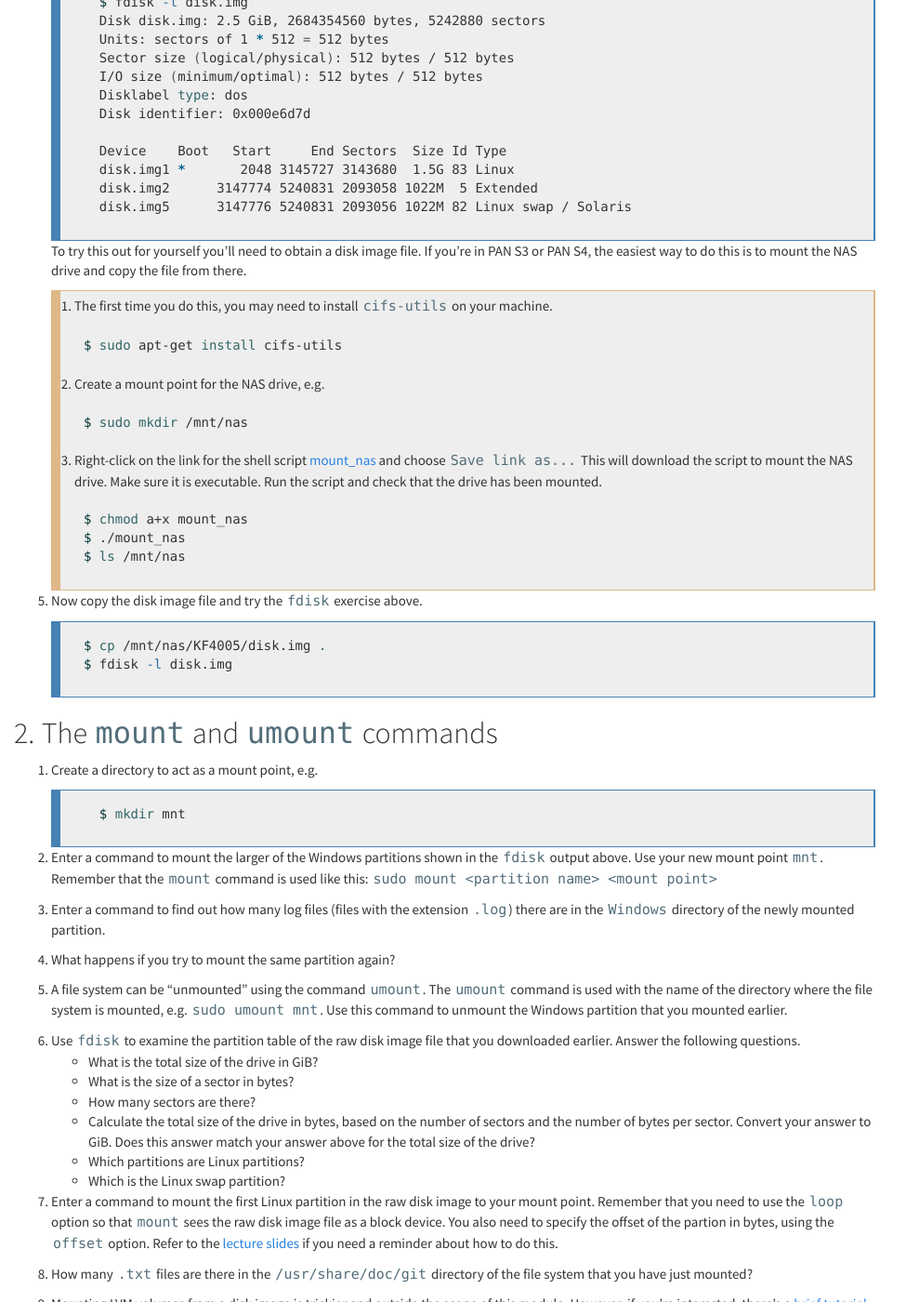
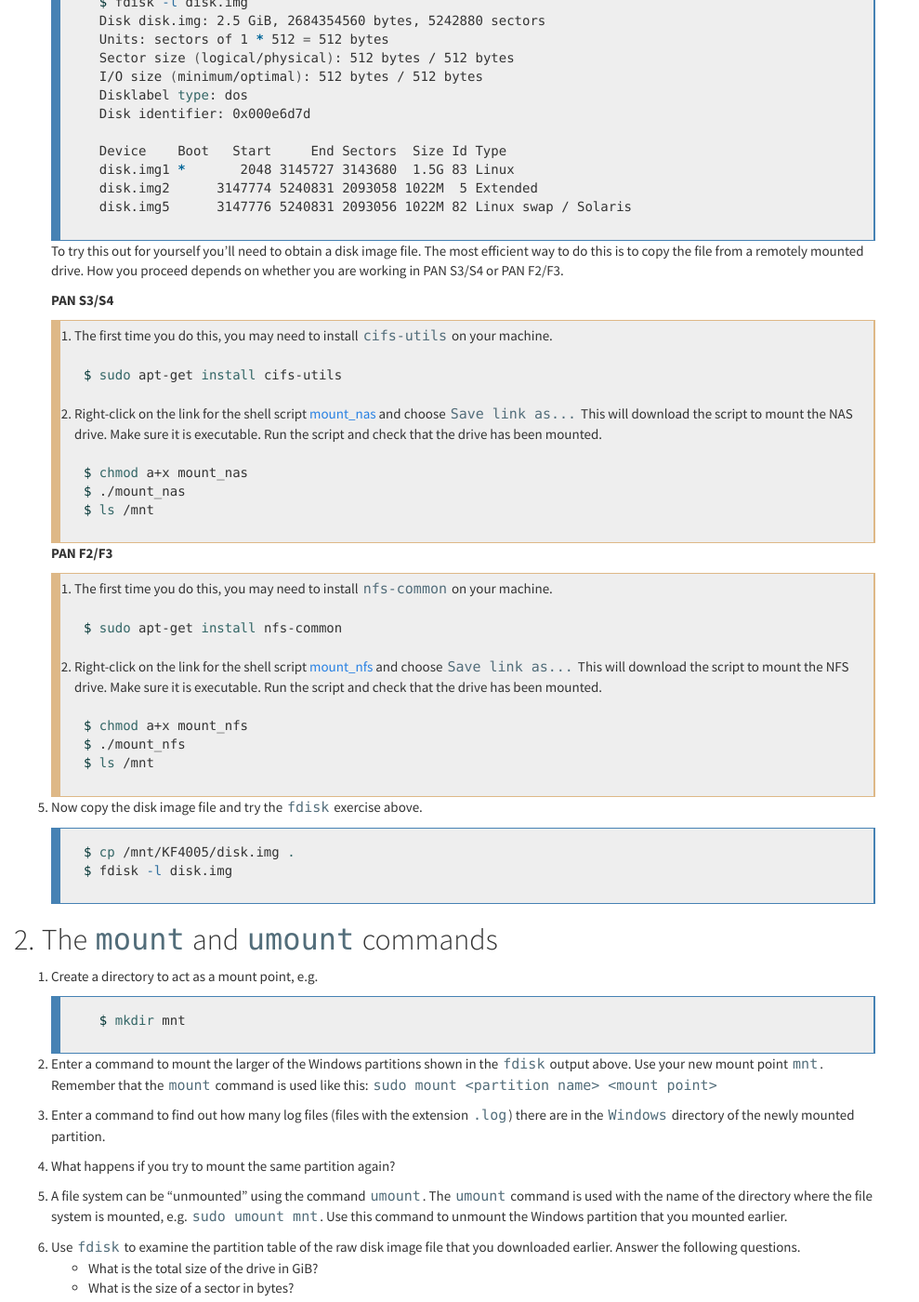
Before and after one commit to wkz20042008/kf4005, a Jekyll site: the page built from L08.md, in a window 1280 px wide and 1400 px high, scrolled down 1804 px. Shown: the whole window at 93% size, without its empty margins (0-989 px from the left). Built offline with Jekyll 4.4.1, drawn with Linux system fonts in a browser that asks for light colours; nearby versions of some CDN libraries.

Commit message:
Added NFS instructions to L08

````diff
--- a/L08.md
+++ b/L08.md
@@ -85,20 +85,16 @@ something different when you do this on a machine in a different environment.
      disk.img5      3147776 5240831 2093056 1022M 82 Linux swap / Solaris
      ```
      {: .code}
-To try this out for yourself you'll need to obtain a disk image file. If you're
-in PAN S3 or PAN S4, the easiest way to do this is to mount the NAS drive and
-copy the file from there.
+To try this out for yourself you'll need to obtain a disk image file. The
+most efficient way to do this is to copy the file from a remotely mounted drive.
+How you proceed depends on whether you are working in PAN S3/S4 or PAN F2/F3.
 
+    **PAN S3/S4**
     1. The first time you do this, you may need to install `cifs-utils` on
 your machine.
 
        ```sh
        $ sudo apt-get install cifs-utils
-       ```
-    1. Create a mount point for the NAS drive, e.g.
-
-       ```sh
-       $ sudo mkdir /mnt/nas
        ```
     1. Right-click on the link for the shell script [mount_nas](mount_nas) and
 choose `Save link as...` This will download the script to mount the NAS drive.
@@ -107,14 +103,32 @@ Make sure it is executable. Run the script and check that the drive has been mou
        ```sh
        $ chmod a+x mount_nas
        $ ./mount_nas
-       $ ls /mnt/nas
+       $ ls /mnt
+       ```
+    {: .note}
+
+    **PAN F2/F3**
+    1. The first time you do this, you may need to install `nfs-common` on
+your machine.
+
+       ```sh
+       $ sudo apt-get install nfs-common
+       ```
+    1. Right-click on the link for the shell script [mount_nfs](mount_nfs) and
+choose `Save link as...` This will download the script to mount the NFS drive.
+Make sure it is executable. Run the script and check that the drive has been mounted.
+
+       ```sh
+       $ chmod a+x mount_nfs
+       $ ./mount_nfs
+       $ ls /mnt
        ```
     {: .note}
 
 1. Now copy the disk image file and try the `fdisk` exercise above.
 
    ```sh
-   $ cp /mnt/nas/KF4005/disk.img .
+   $ cp /mnt/KF4005/disk.img .
    $ fdisk -l disk.img
    ```
    {: .code}
````
Also changed, not shown: 2 other files.
